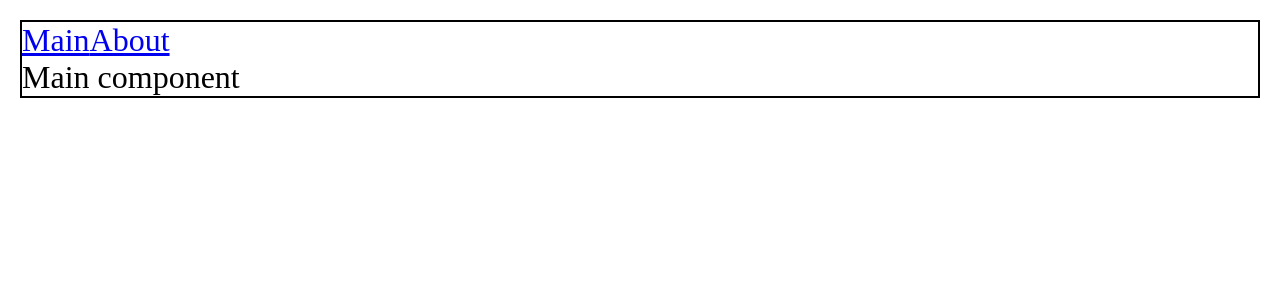
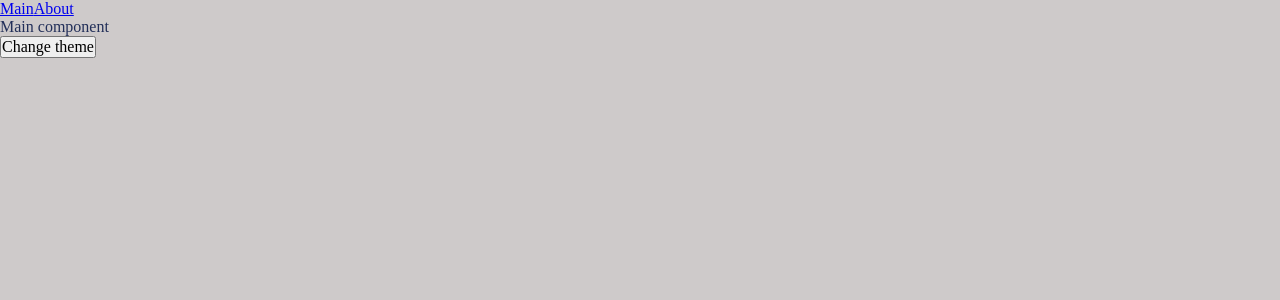
Before and after one commit to krizhik-eugen/prod-learning, a React app: page / in a window 1280 px wide. Shown: the top 300 px of the page. Built offline with nearby package versions, Linux system fonts and the light colour scheme.

Commit message:
7: themes, themes context

```diff
--- a/src/App.tsx
+++ b/src/App.tsx
@@ -1,17 +1,22 @@
 import React, {lazy, Suspense} from 'react';
 import {Link, Route, Routes} from 'react-router-dom';
-import './index.scss'
+import './styles/index.scss'
+import UseTheme from './theme/useTheme';
 
-const LazyAbout = lazy(() => new Promise( resolve => {
+const LazyAbout = lazy(() => new Promise(resolve => {
     // @ts-ignore
     // only for testing lazy loading
-    setTimeout(() => resolve(import('./components/About/About')),1500)
-}) );
+    setTimeout(() => resolve(import('./components/About/About')), 1500)
+}));
 const LazyMain = lazy(() => import('./components/Main/Main'));
 
+
 const App = () => {
+
+    const {theme, toggleTheme} = UseTheme()
+
     return (
-        <div className='app'>
+        <div className={`app ${theme}`}>
             <div>
                 <Link to='/'>Main</Link>
                 <Link to='/about'>About</Link>
@@ -23,7 +28,7 @@
                 </Routes>
             </Suspense>
 
-
+            <button onClick={toggleTheme}>Change theme</button>
         </div>
     );
 };
--- a/src/index.scss
+++ /dev/null
@@ -1,11 +0,0 @@
-* {
-  margin: 0;
-  padding: 0;
-  box-sizing: border-box;
-}
-
-.app {
-  font-size: 32px;
-  margin: 20px;
-  border: 2px black solid;
-}
--- a/src/index.tsx
+++ b/src/index.tsx
@@ -1,11 +1,14 @@
 import {render} from 'react-dom';
 import {BrowserRouter} from 'react-router-dom';
 import App from './App';
+import {ThemeProvider} from './theme/ThemeProvider';
 
 
 render(
     <BrowserRouter>
-        <App/>
+        <ThemeProvider>
+            <App/>
+        </ThemeProvider>
     </BrowserRouter>,
     document.getElementById('root')
 )
--- /dev/null
+++ b/src/styles/index.scss
@@ -0,0 +1,13 @@
+@import "reset";
+@import "variables/global";
+@import "themes/dark";
+@import "themes/light";
+
+.app {
+  font: var(--font-m);
+
+  background: var(--bg-color);
+  color: var(--primary-color);
+
+  min-height: 100vh;
+}
--- /dev/null
+++ b/src/styles/reset.scss
@@ -0,0 +1,14 @@
+* {
+  margin: 0;
+  padding: 0;
+  box-sizing: border-box;
+}
+
+input,
+button,
+textarea,
+select {
+  margin: 0;
+
+  font: inherit;
+}
--- /dev/null
+++ b/src/styles/themes/dark.scss
@@ -0,0 +1,6 @@
+.app.dark {
+  --bg-color: #424242;
+
+  --primary-color: #9398bd;
+  --secondary-color: #73778f;
+}
--- /dev/null
+++ b/src/styles/themes/light.scss
@@ -0,0 +1,6 @@
+.app.light {
+  --bg-color: #cecaca;
+
+  --primary-color: #222f59;
+  --secondary-color: #44486b;
+}
--- /dev/null
+++ b/src/styles/variables/global.scss
@@ -0,0 +1,12 @@
+:root {
+  --font-family-main: "Lucida Console", "Courier New", monospace;
+
+  --font-size-m: 16px;
+  --font-line-m: 24px;
+  --font-m: var(--font-size-m) / var(--font-line-m) / var(--font-family-main);
+
+  --font-size-l: 24px;
+  --font-line-l: 32px;
+  --font-l: var(--font-size-l) / var(--font-line-l) / var(--font-family-main);
+
+}
--- /dev/null
+++ b/src/theme/ThemeContext.tsx
@@ -0,0 +1,17 @@
+import {createContext} from 'react';
+
+
+export enum Theme {
+    LIGHT = 'light',
+    DARK = 'dark',
+}
+
+export interface ThemesContextProps {
+    theme?: Theme;
+    setTheme?: (theme: Theme) => void
+}
+
+
+export const ThemeContext = createContext<ThemesContextProps>({});
+
+export const LOCAL_STORAGE_THEME_KEY = 'theme';
--- /dev/null
+++ b/src/theme/ThemeProvider.tsx
@@ -0,0 +1,20 @@
+import {LOCAL_STORAGE_THEME_KEY, Theme, ThemeContext} from './ThemeContext'
+import {FC, useMemo, useState} from 'react';
+
+const defaultTheme = localStorage.getItem(LOCAL_STORAGE_THEME_KEY) as Theme || Theme.LIGHT
+
+export const ThemeProvider: FC = ({children}) => {
+
+    const [theme, setTheme] = useState<Theme>(defaultTheme);
+
+    const defaultContext = useMemo(() => ({
+        theme, setTheme
+    }), [theme])
+
+
+    return (
+        <ThemeContext.Provider value={defaultContext}>
+            {children}
+        </ThemeContext.Provider>
+    )
+}
--- /dev/null
+++ b/src/theme/useTheme.tsx
@@ -0,0 +1,22 @@
+import {useContext} from 'react';
+import {LOCAL_STORAGE_THEME_KEY, Theme, ThemeContext} from './ThemeContext';
+
+interface UseTheme {
+    theme: Theme,
+    toggleTheme: () => void
+}
+
+const UseTheme = (): UseTheme => {
+    const {theme, setTheme} = useContext(ThemeContext);
+    const newTheme = theme === Theme.LIGHT ? Theme.DARK : Theme.LIGHT
+    const toggleTheme = () => {
+        setTheme(newTheme);
+        localStorage.setItem(LOCAL_STORAGE_THEME_KEY, newTheme)
+    }
+
+    return (
+        {theme, toggleTheme}
+    );
+};
+
+export default UseTheme;
```
